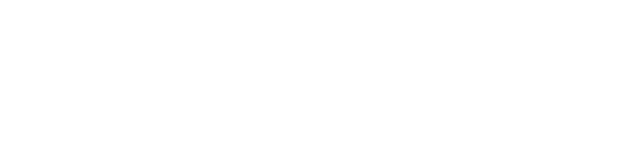
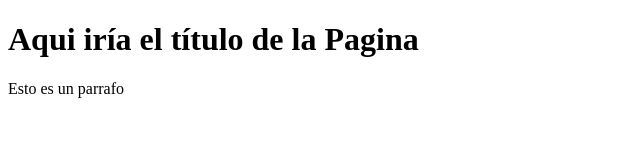
Before and after one commit to randinoz/Proyecto-web-empresa-C, a plain HTML site: page index.html in a window 1280 px wide. Shown: the whole page, without its empty margins (0-640 px from the left). Drawn offline with Linux system fonts and the light colour scheme.

Commit message:
Update index.html

```diff
--- a/index.html
+++ b/index.html
@@ -7,6 +7,7 @@
 	<title>Document</title>
 </head>
 <body>
-
+	<h1>Aqui iría el título de la Pagina</h1>
+	<p>Esto es un parrafo</p>
 </body>
 </html>
```
